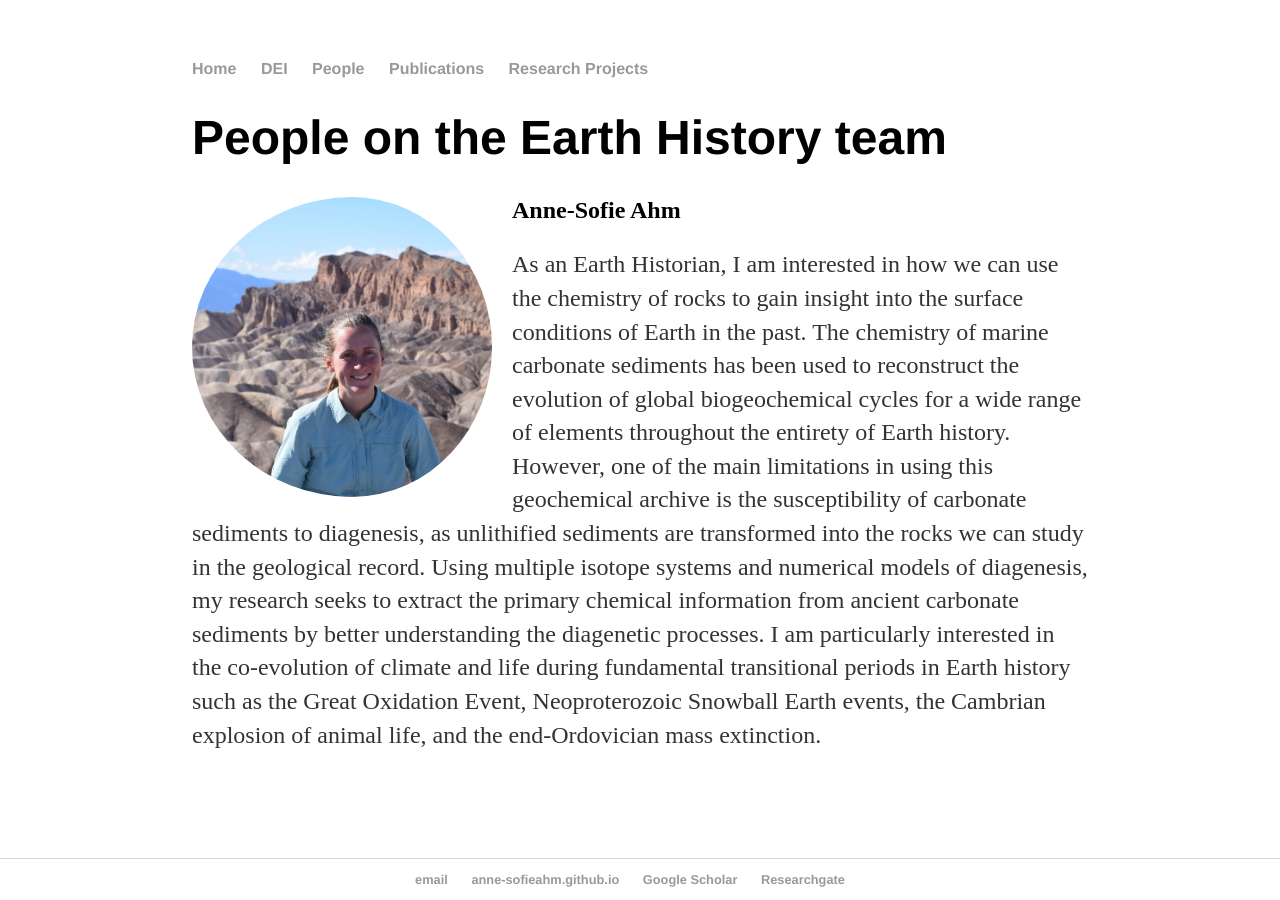
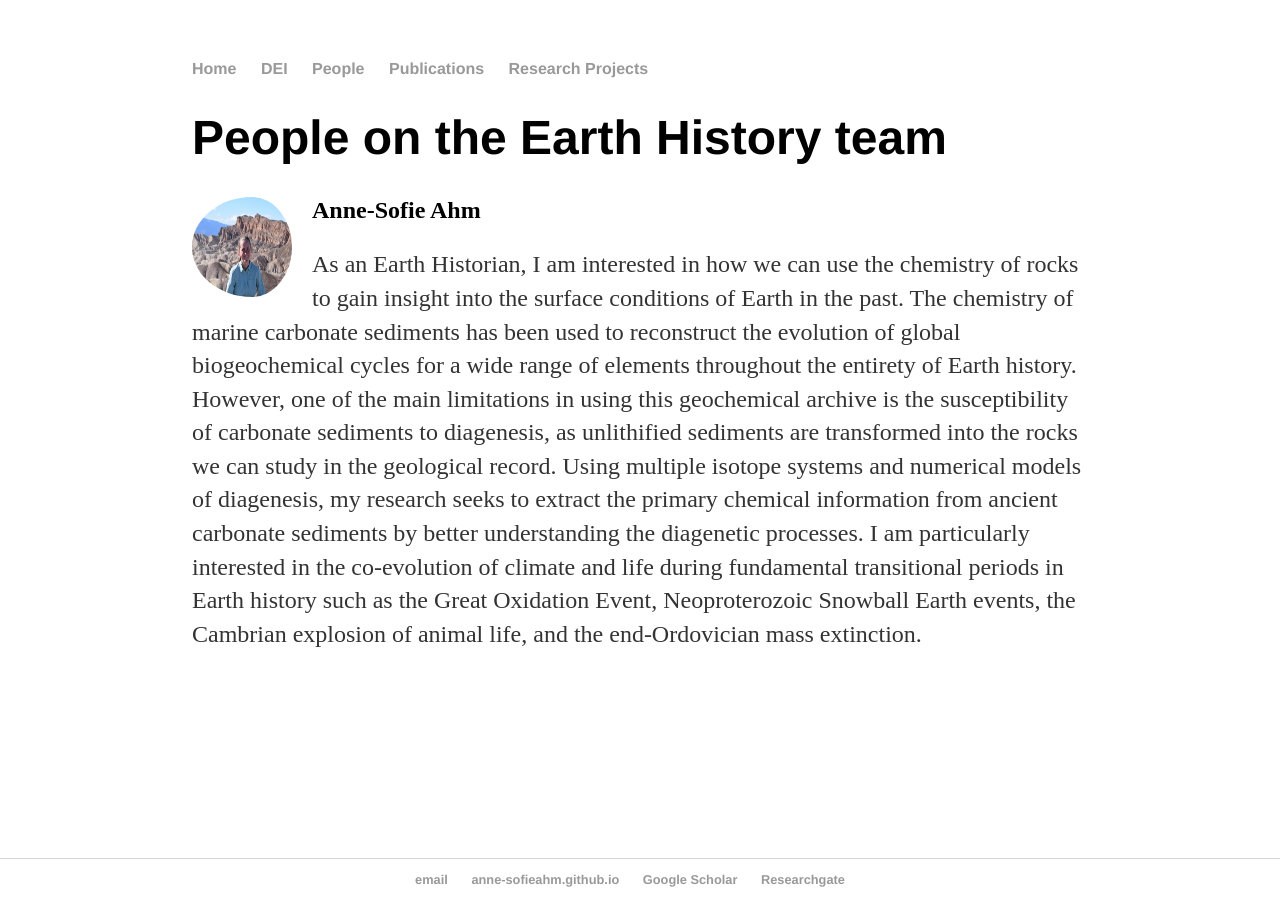
Before and after one commit to Anne-SofieAhm/Anne-SofieAhm.github.io, a Jekyll site: the page built from people/index.html, in a window 1280 px wide. Built offline with Jekyll 4.4.1, drawn with Linux system fonts in a browser that asks for light colours.

Commit message:
Update main.css

```diff
--- a/css/main.css
+++ b/css/main.css
@@ -78,12 +78,11 @@ top: 10px; */
     }
 
 .avatar {
-      object-fit: cover;
-      border-radius: 50%;
-      width: 300px;
-      height: 300px;
+      width: 100px;
+      height: 100px;
       position: relative;
       overflow: hidden;
+      border-radius: 50%;
     }
 
 /* .Textwrap {
```
